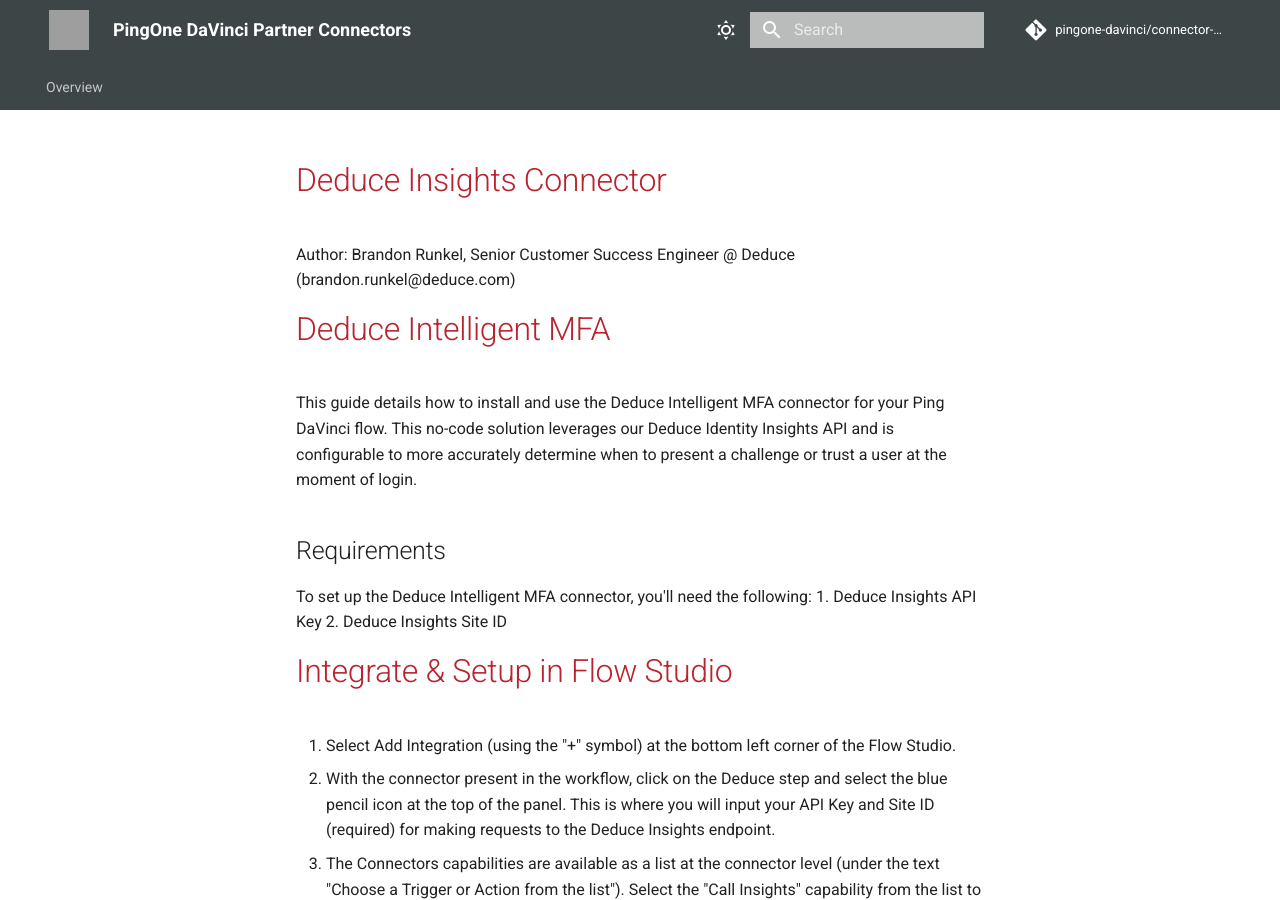
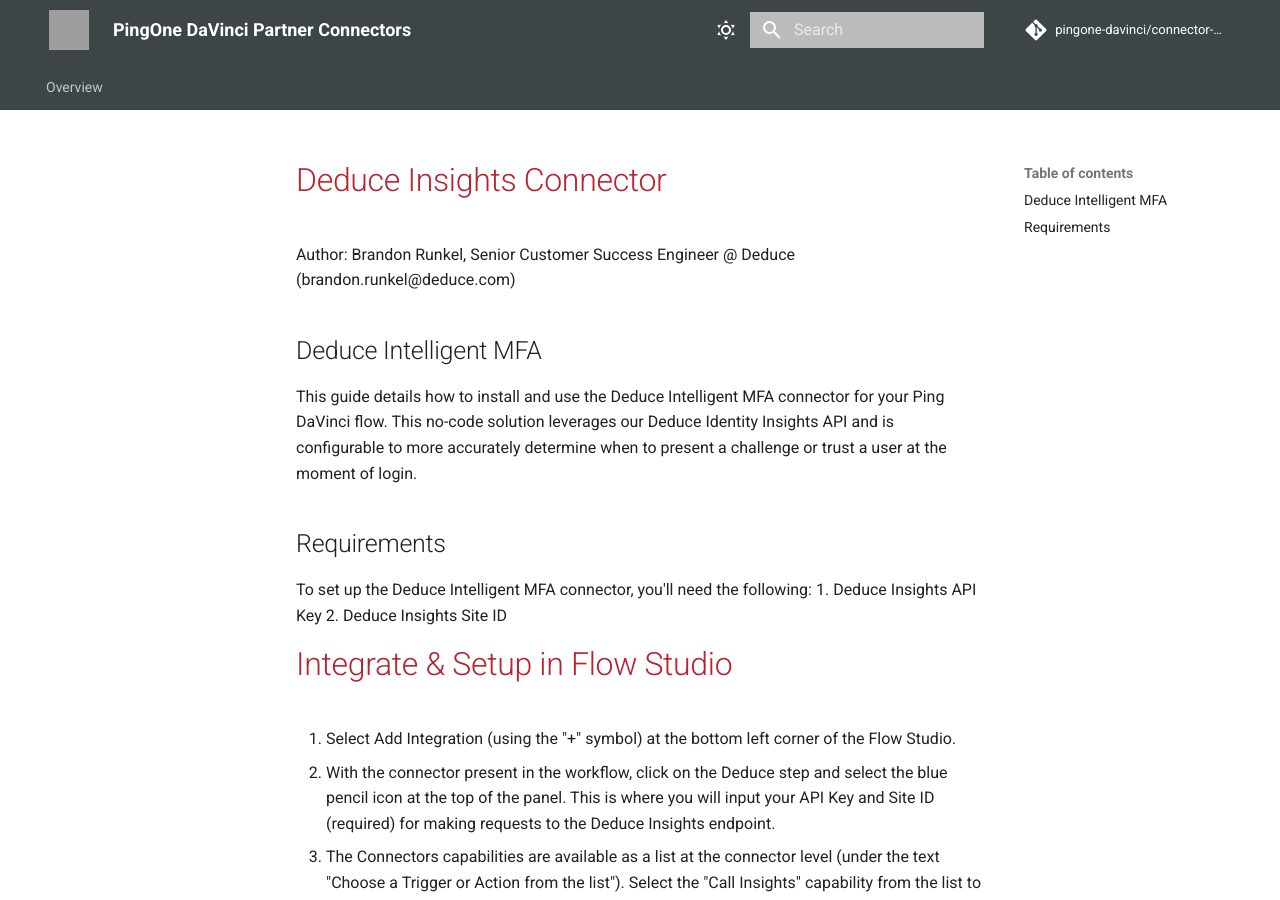
Before and after one commit to pingone-davinci/documentation, an MkDocs documentation site: the page built from docs/deduce/README.md, in a window 1280 px wide and 900 px high. Built offline with MkDocs 1.6.1 and Material for MkDocs 9.7.7, drawn with Linux system fonts in a browser that asks for light colours; comment, search, counter and statistics services are not loaded; grey boxes are pictures that could not be loaded.

Commit message:
Update README.md

```diff
--- a/docs/deduce/README.md
+++ b/docs/deduce/README.md
@@ -2,7 +2,7 @@
 
 Author: Brandon Runkel, Senior Customer Success Engineer @ Deduce (brandon.runkel@deduce.com)
 
-# Deduce Intelligent MFA
+## Deduce Intelligent MFA
 This guide details how to install and use the Deduce Intelligent MFA connector for your Ping DaVinci flow. This no-code solution leverages our Deduce Identity Insights API and is configurable to more accurately determine when to present a challenge or trust a user at the moment of login.
 
 ## Requirements
```
